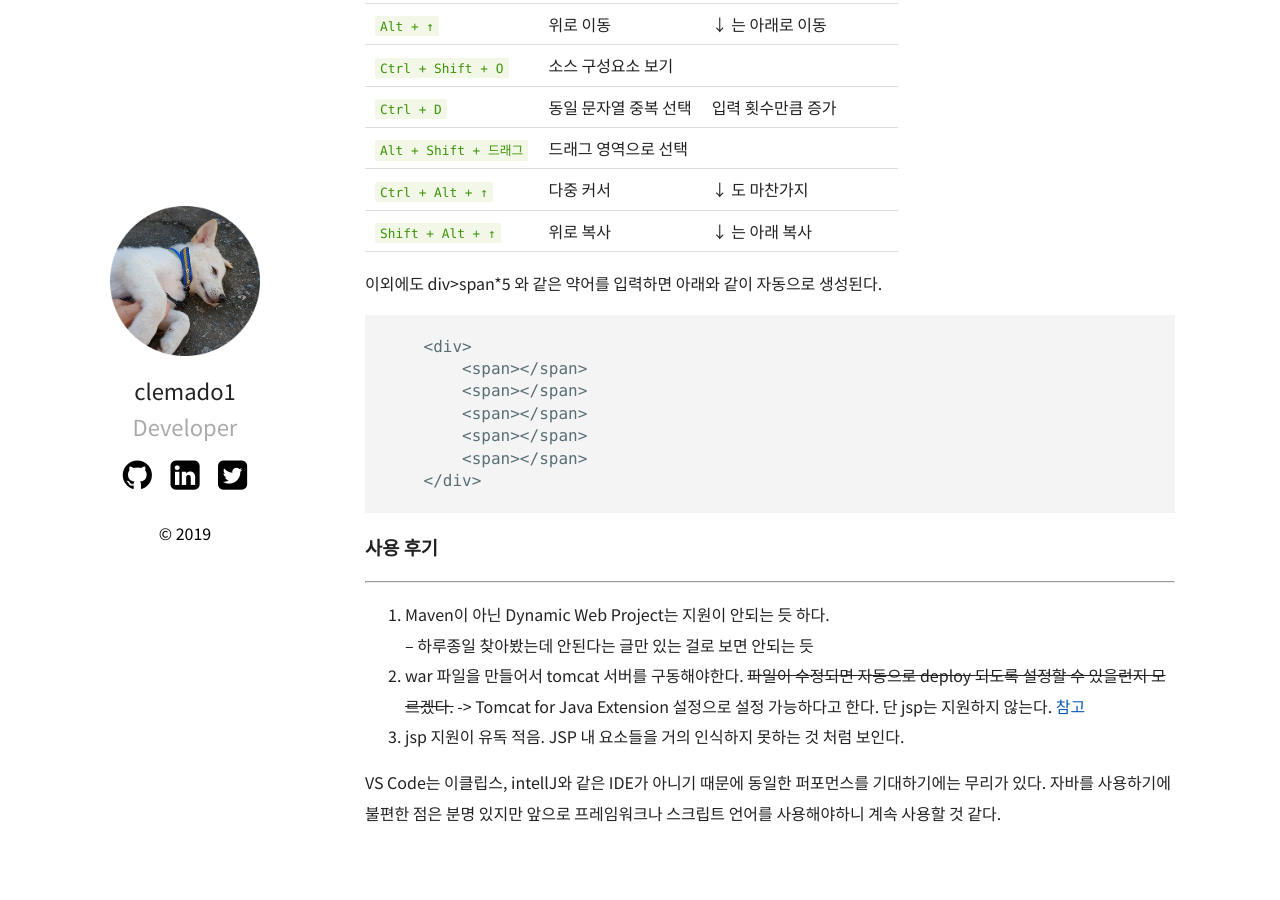
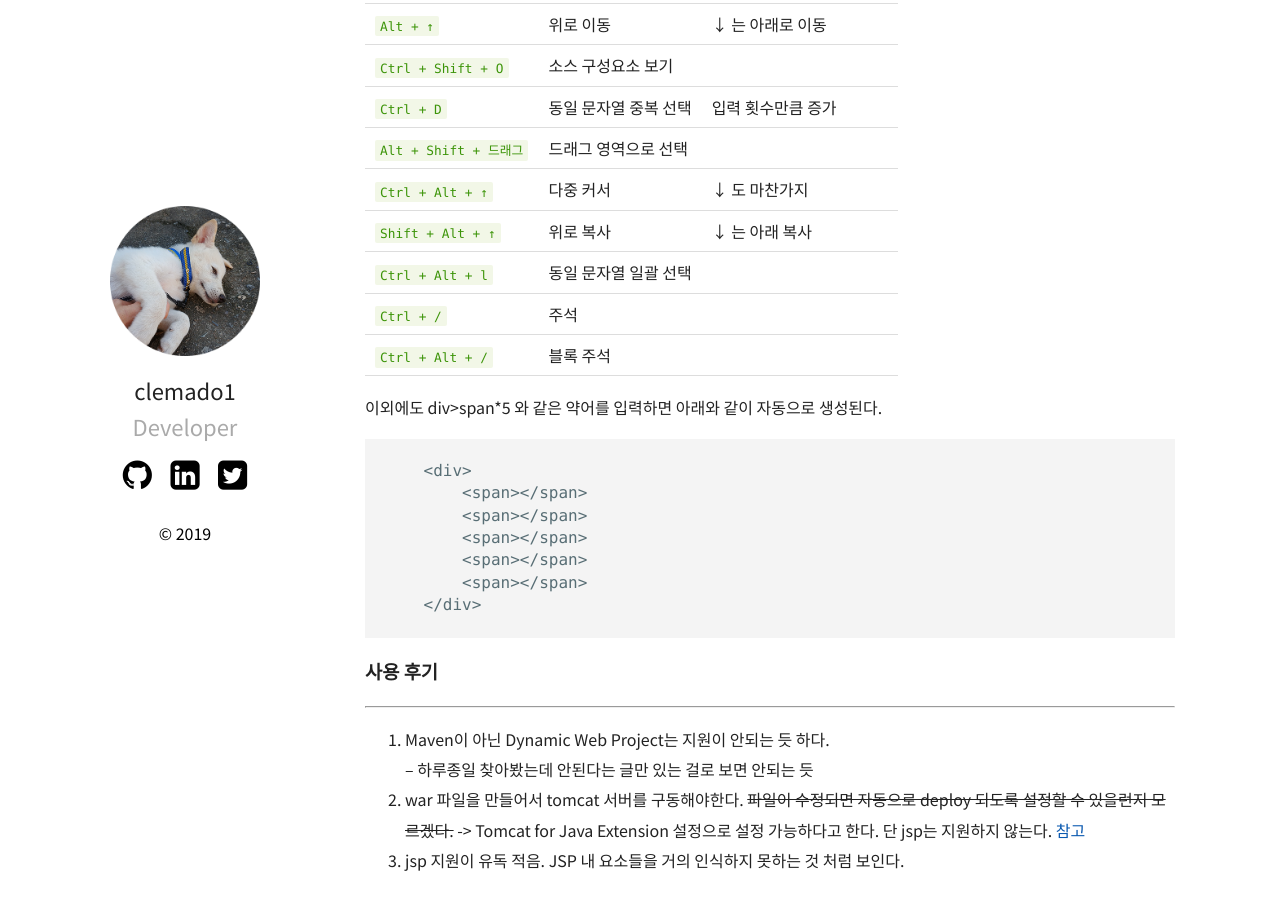
Before and after one commit to clemado1/blog-old, a Jekyll site: the page built from _posts/2019-07-22-VS-Code-JAVA-Maven-실행-환경-만들기.md, in a window 1280 px wide and 900 px high, scrolled down 5290 px. Built offline with Jekyll 4.4.1, drawn with Linux system fonts in a browser that asks for light colours; before the commit the page ends 6163 px from its top, so only the background shows below that.

Commit message:
add vscode shortcut

````diff
--- a/_posts/2019-07-22-VS-Code-JAVA-Maven-실행-환경-만들기.md
+++ b/_posts/2019-07-22-VS-Code-JAVA-Maven-실행-환경-만들기.md
@@ -129,6 +129,9 @@ tags: [vscode, maven, java]
 | `Alt + Shift + 드래그`  | 드래그 영역으로 선택  |                    |
 | `Ctrl + Alt + ↑`     | 다중 커서        | ↓ 도 마찬가지           |
 | `Shift + Alt + ↑`    | 위로 복사        | ↓ 는 아래 복사          |
+| `Ctrl + Alt + l`    | 동일 문자열 일괄 선택        |           |
+| `Ctrl + /`    | 주석        |           |
+| `Ctrl + Alt + /`    | 블록 주석       |           |
 
 이외에도 div>span*5 와 같은 약어를 입력하면 아래와 같이 자동으로 생성된다.
 ```
````
